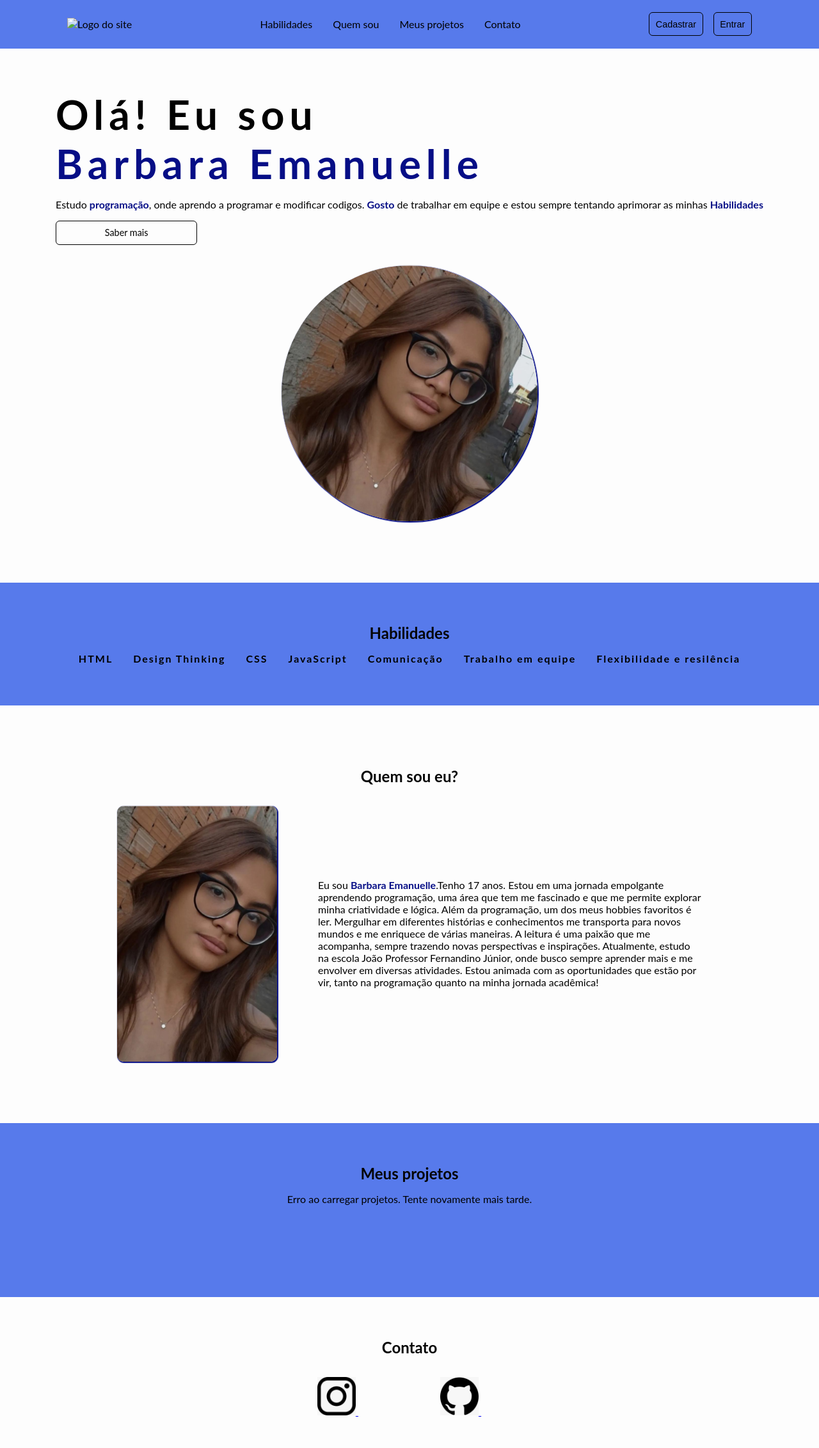
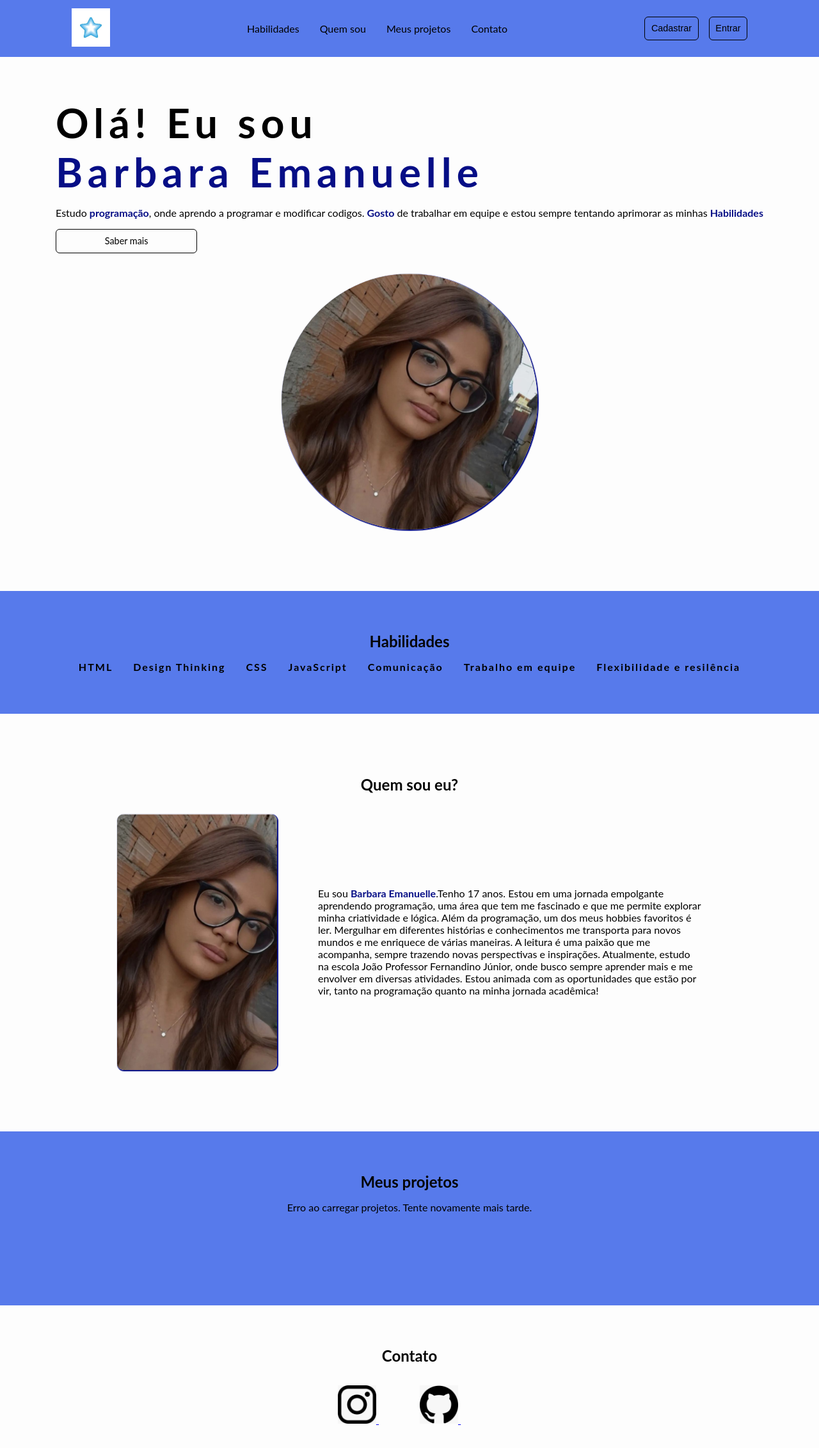
Before and after one commit to barbara9055535/Meu-projeto-4, a plain HTML site: page index.html in a window 1280 px wide. Shown: the whole page at 64% size. Drawn offline with Linux system fonts and the light colour scheme; no server answers.

Commit message:
Add files via upload

```diff
--- a/index.html
+++ b/index.html
@@ -12,7 +12,7 @@
     <header>
       <div class="box-img-header">
         <!-- Altere a imagem abaixo para o logo ou imagem desejada -->
-        <img class="img-logo" src="imagens/estrela.jfif" alt="Logo do site" />
+        <img class="img-logo" src="imagens/Estrela.jpg" alt="Logo do site" />
       </div>
 
       <nav>
@@ -96,21 +96,15 @@
       <div>
         <a href="imagens/instagram.jpeg" target="_blank">
           <!-- Ícone do Instagram -->
-          <img class="img-logo" src="./Imagens/instagram.jpeg" alt="Logo do site" />
+          <img class="img-logo" src="imagens/Instagram.jpeg" alt="Logo do site" />
           <svg width="32" height="32" fill="#fff" class="bi bi-instagram">
             <path d="..." />
           </svg>
         </a>
 
-        <a href="{{link_linkedin}}" target="_blank">
-          <!-- Ícone do LinkedIn -->
-          <svg width="32" height="32" fill="#fff" class="bi bi-linkedin">
-            <path d="..." />
-          </svg>
-        </a>
         <a href="https://github.com/barbara9055535" target="_blank">
           <!-- Ícone do GitHub -->
-          <img class="img-logo" src="./Imagens/github.jpeg" alt="Logo do site" />
+          <img class="img-logo" src="imagens/Github.jpeg" alt="Logo do site" />
           <svg width="32" height="32" fill="#fff" class="bi bi-github">
             <path d="..." />
           </svg>
```
